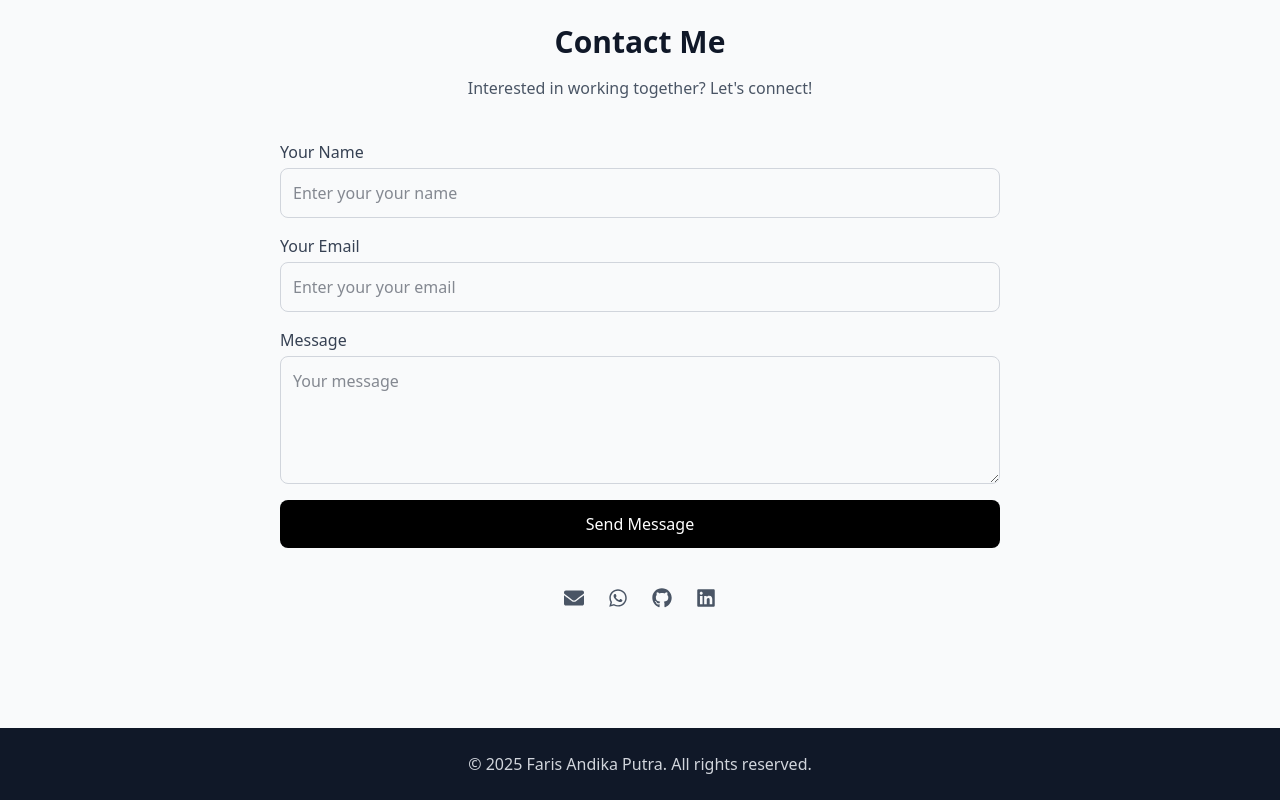
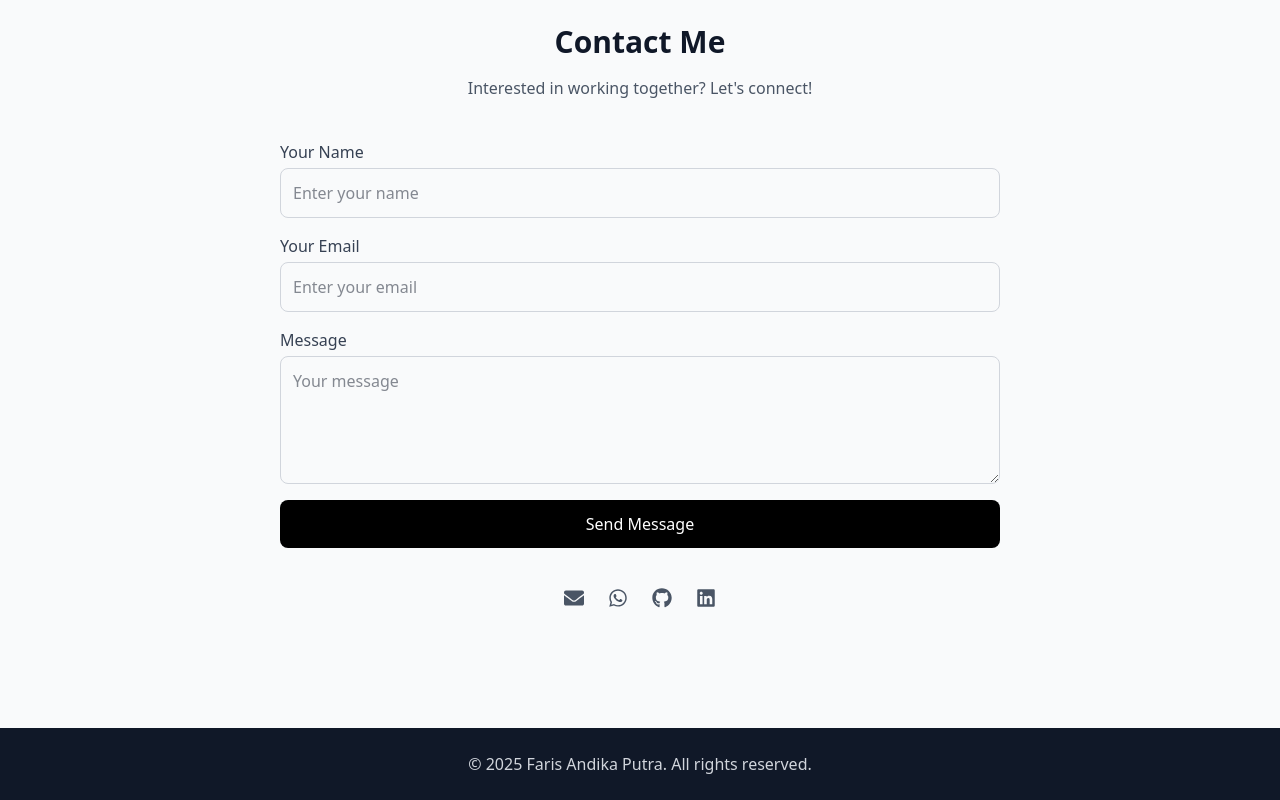
Before and after one commit to farisandikaa/portfolio, a Next.js app: page / in a window 1280 px wide. Shown: the part 2119-2919 px from the top of the page. Built offline with nearby package versions, Linux system fonts and the light colour scheme.

Commit message:
fix catch method for nodemailer api and supabase

```diff
--- a/src/components/Contact.tsx
+++ b/src/components/Contact.tsx
@@ -28,11 +28,18 @@ export default function Contact() {
     const formData = new FormData(formRef.current);
     const data = Object.fromEntries(formData.entries());
 
+    // Sesuaikan nama field agar cocok dengan API
+    const payload = {
+      name: data.name as string,
+      email: data.email as string,
+      message: data.message as string,
+    };
+
     try {
       const res = await fetch("/api/contact", {
         method: "POST",
         headers: { "Content-Type": "application/json" },
-        body: JSON.stringify(data),
+        body: JSON.stringify(payload),
       });
       const result = await res.json();
 
@@ -44,11 +51,10 @@ export default function Contact() {
       }
     } catch (err: unknown) {
       console.error(err);
-      if (err instanceof Error) {
-        setFeedback(err.message);
-      } else {
-        setFeedback("Failed to send message. Please try again.");
-      }
+      // Karena 'err' bertipe unknown, pakai pengecekan
+      const message =
+        err instanceof Error ? err.message : "Failed to send message. Please try again.";
+      setFeedback(message);
     } finally {
       setLoading(false);
     }
@@ -85,29 +91,53 @@ export default function Contact() {
       </motion.p>
 
       <form ref={formRef} onSubmit={handleSubmit} className="grid gap-4">
-        {["Your Name", "Your Email", "Message"].map((label, i) => {
-          const name = label.toLowerCase().replace(/\s+/g, "_");
-          return (
         <motion.div
           className="flex flex-col text-left"
-              key={i}
-              custom={i}
+          custom={0}
           variants={inputVariant}
           initial="hidden"
           whileInView="visible"
           viewport={{ once: true }}
         >
-              <label className="mb-1 font-medium text-gray-700">{label}</label>
-              {label !== "Message" ? (
+          <label className="mb-1 font-medium text-gray-700">Your Name</label>
           <input
-                  type={label === "Your Email" ? "email" : "text"}
-                  name={name}
-                  aria-label={label}
-                  placeholder={`Enter your ${label.toLowerCase()}`}
+            type="text"
+            name="name"
+            aria-label="Your Name"
+            placeholder="Enter your name"
             className="border border-gray-300 rounded-lg p-3 focus:outline-none focus:ring-2 focus:ring-blue-400 transition"
             required
           />
-              ) : (
+        </motion.div>
+
+        <motion.div
+          className="flex flex-col text-left"
+          custom={1}
+          variants={inputVariant}
+          initial="hidden"
+          whileInView="visible"
+          viewport={{ once: true }}
+        >
+          <label className="mb-1 font-medium text-gray-700">Your Email</label>
+          <input
+            type="email"
+            name="email"
+            aria-label="Your Email"
+            placeholder="Enter your email"
+            className="border border-gray-300 rounded-lg p-3 focus:outline-none focus:ring-2 focus:ring-blue-400 transition"
+            required
+          />
+        </motion.div>
+
+        <motion.div
+          className="flex flex-col text-left"
+          custom={2}
+          variants={inputVariant}
+          initial="hidden"
+          whileInView="visible"
+          viewport={{ once: true }}
+        >
+          <label className="mb-1 font-medium text-gray-700">Message</label>
           <textarea
             name="message"
             aria-label="Message"
@@ -115,10 +145,7 @@ export default function Contact() {
             className="border border-gray-300 rounded-lg p-3 h-32 focus:outline-none focus:ring-2 focus:ring-blue-400 transition"
             required
           />
-              )}
         </motion.div>
-          );
-        })}
 
         <motion.button
           type="submit"
--- a/src/pages/api/contact.ts
+++ b/src/pages/api/contact.ts
@@ -1,6 +1,6 @@
 import type { NextApiRequest, NextApiResponse } from "next";
 import { createClient } from "@supabase/supabase-js";
-import * as nodemailer from "nodemailer";
+import nodemailer from "nodemailer";
 
 const supabase = createClient(
   process.env.SUPABASE_URL!,
@@ -14,17 +14,13 @@ export default async function handler(
   res: NextApiResponse<Data>
 ) {
   if (req.method !== "POST") {
-    return res
-      .status(405)
-      .json({ success: false, message: "Method not allowed" });
+    return res.status(405).json({ success: false, message: "Method not allowed" });
   }
 
   const { name, email, message } = req.body;
 
   if (!name || !email || !message) {
-    return res
-      .status(400)
-      .json({ success: false, message: "Missing fields" });
+    return res.status(400).json({ success: false, message: "Missing fields" });
   }
 
   try {
@@ -56,7 +52,7 @@ export default async function handler(
         subject: `New message from ${name}`,
         text: message,
       });
-    } catch (mailErr: unknown) {
+    } catch (mailErr) {
       console.error("Nodemailer Error:", mailErr);
       return res
         .status(500)
@@ -66,11 +62,14 @@ export default async function handler(
     return res
       .status(200)
       .json({ success: true, message: "Message sent successfully!" });
-  } catch (err: unknown) {
+  } catch (err) {
     console.error("Unexpected Error:", err);
     return res.status(500).json({
       success: false,
-      message: err instanceof Error ? err.message : "Failed to send message",
+      message:
+        err instanceof Error
+          ? err.message
+          : "Failed to send message. Please try again.",
     });
   }
 }
```
Lines whose indentation alone changed are shown as unchanged.
